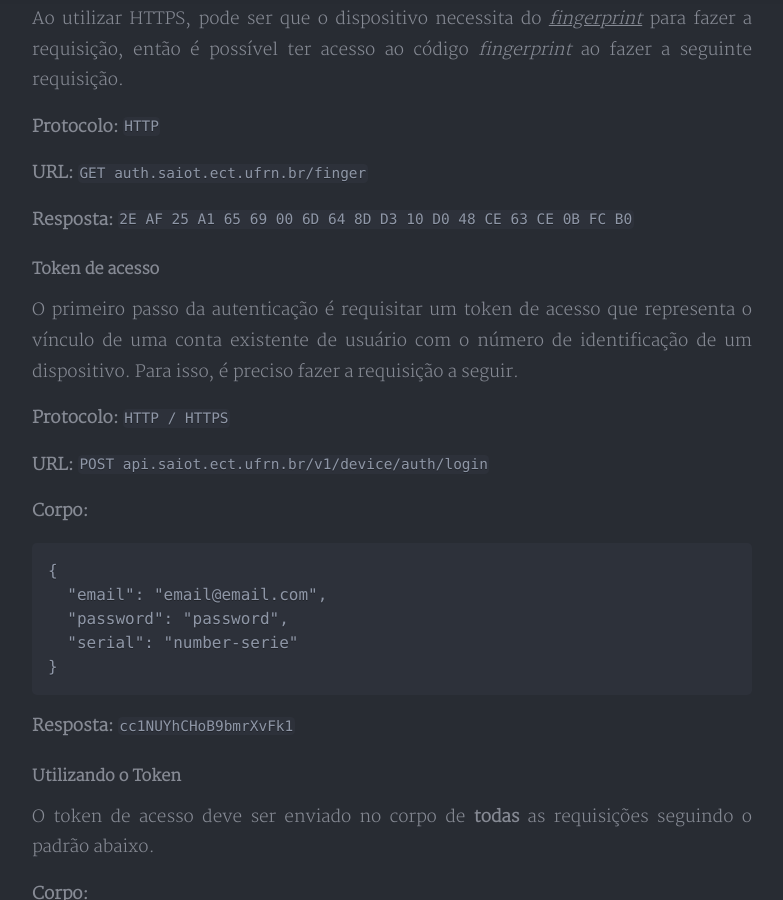
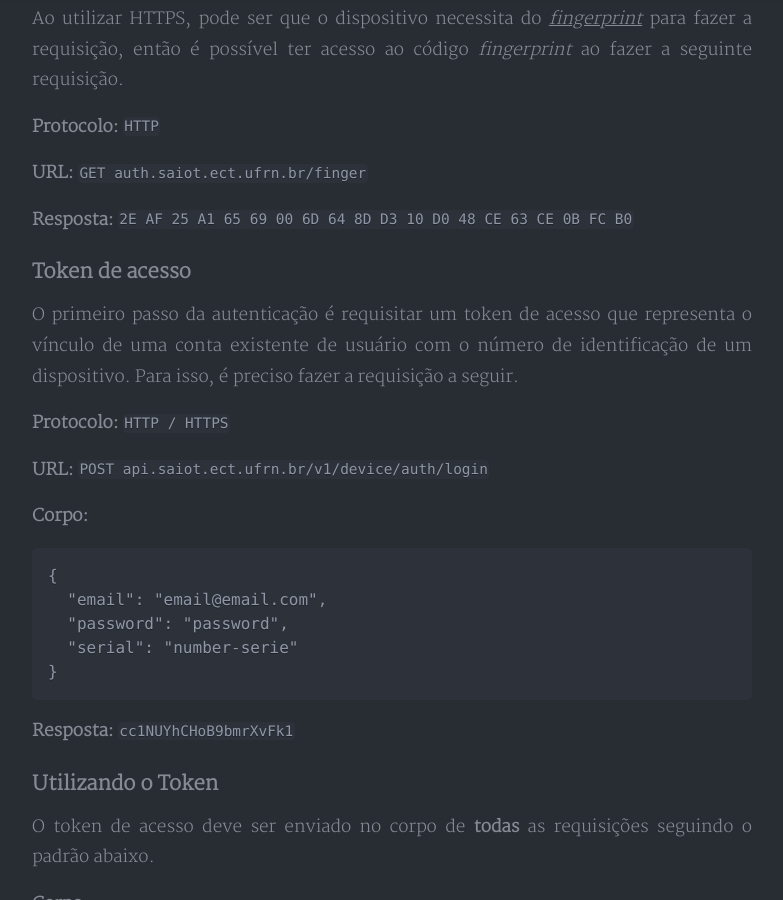
Before and after one commit to danielaraujorn/blog, a Jekyll site: the page built from _posts/2018-09-15-autenticacao-dispositivo.md, in a window 1280 px wide and 900 px high, scrolled down 1133 px. Shown: the whole window, without its empty margins (248-1031 px from the left). Built offline with Jekyll 4.4.1, drawn with Linux system fonts in a browser that asks for light colours; nearby versions of some CDN libraries; comment, search, counter and statistics services are not loaded; a style sheet for code colours, icons or effects is not loaded.

```diff
--- a/_posts/2018-09-15-autenticacao-dispositivo.md
+++ b/_posts/2018-09-15-autenticacao-dispositivo.md
@@ -30,7 +30,7 @@ Ao utilizar HTTPS, pode ser que o dispositivo necessita do [_fingerprint_](https
 
 **Resposta:** `2E AF 25 A1 65 69 00 6D 64 8D D3 10 D0 48 CE 63 CE 0B FC B0`
 
-#### Token de acesso
+### Token de acesso
 
 O primeiro passo da autenticação é requisitar um token de acesso que representa o vínculo de uma conta existente de usuário com o número de identificação de um dispositivo. Para isso, é preciso fazer a requisição a seguir.
 
@@ -50,7 +50,7 @@ O primeiro passo da autenticação é requisitar um token de acesso que represen
 
 **Resposta:** `cc1NUYhCHoB9bmrXvFk1`
 
-#### Utilizando o Token
+### Utilizando o Token
 
 O token de acesso deve ser enviado no corpo de **todas** as requisições seguindo o padrão abaixo.
 
@@ -65,7 +65,7 @@ O token de acesso deve ser enviado no corpo de **todas** as requisições seguin
 
 Esse padrão é obrigatório para todos os protocolos suportados pela aplicação.
 
-#### Observações
+### Observações
 
 Ao utilizar **_WebSocket_**, quando um dispositivo é conectado, a verificação do token ocorre quando é enviado alguma informação para a aplicação. Se o token estiver invalido, o dispositivo é desconectado.
 
```
